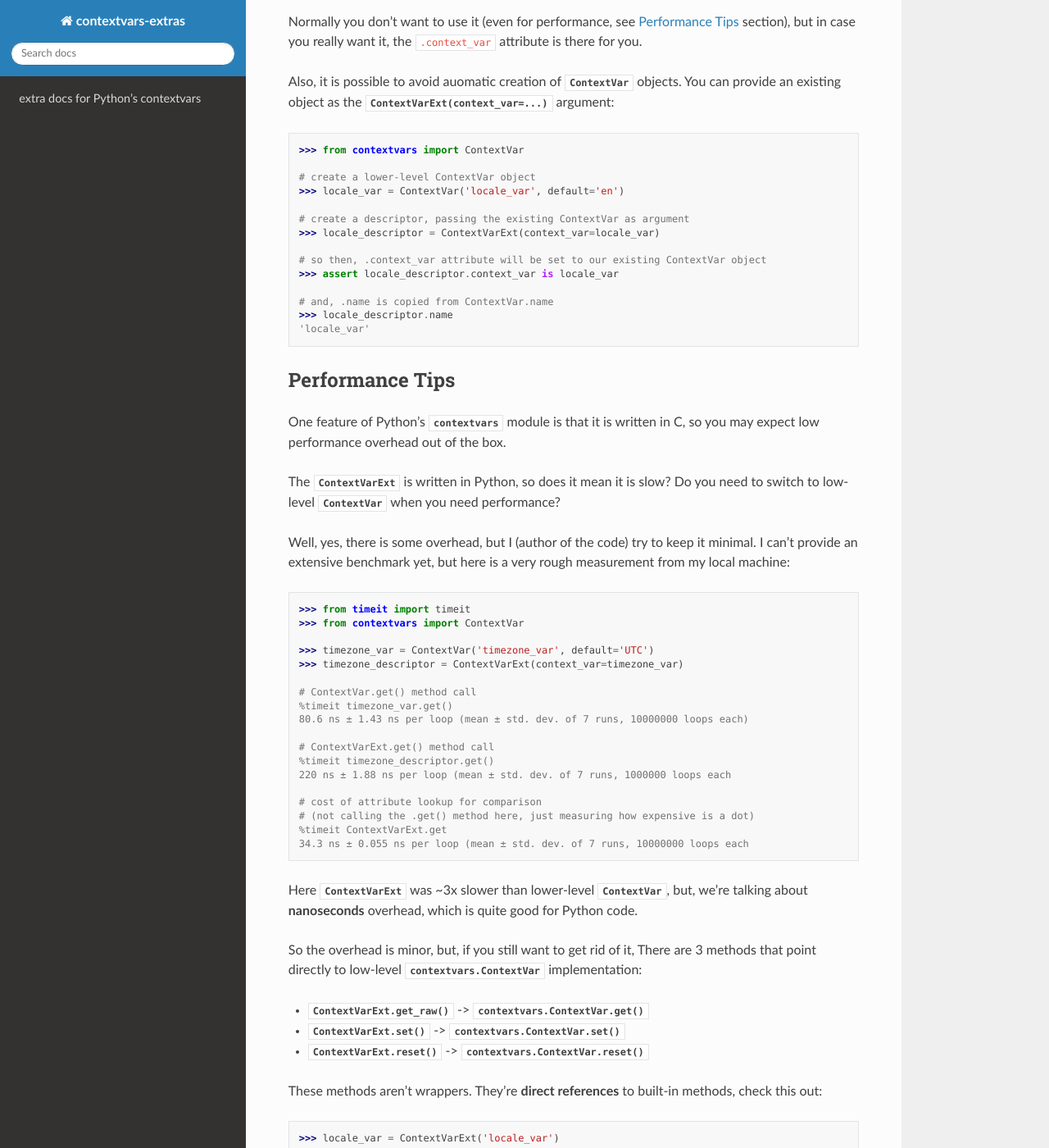
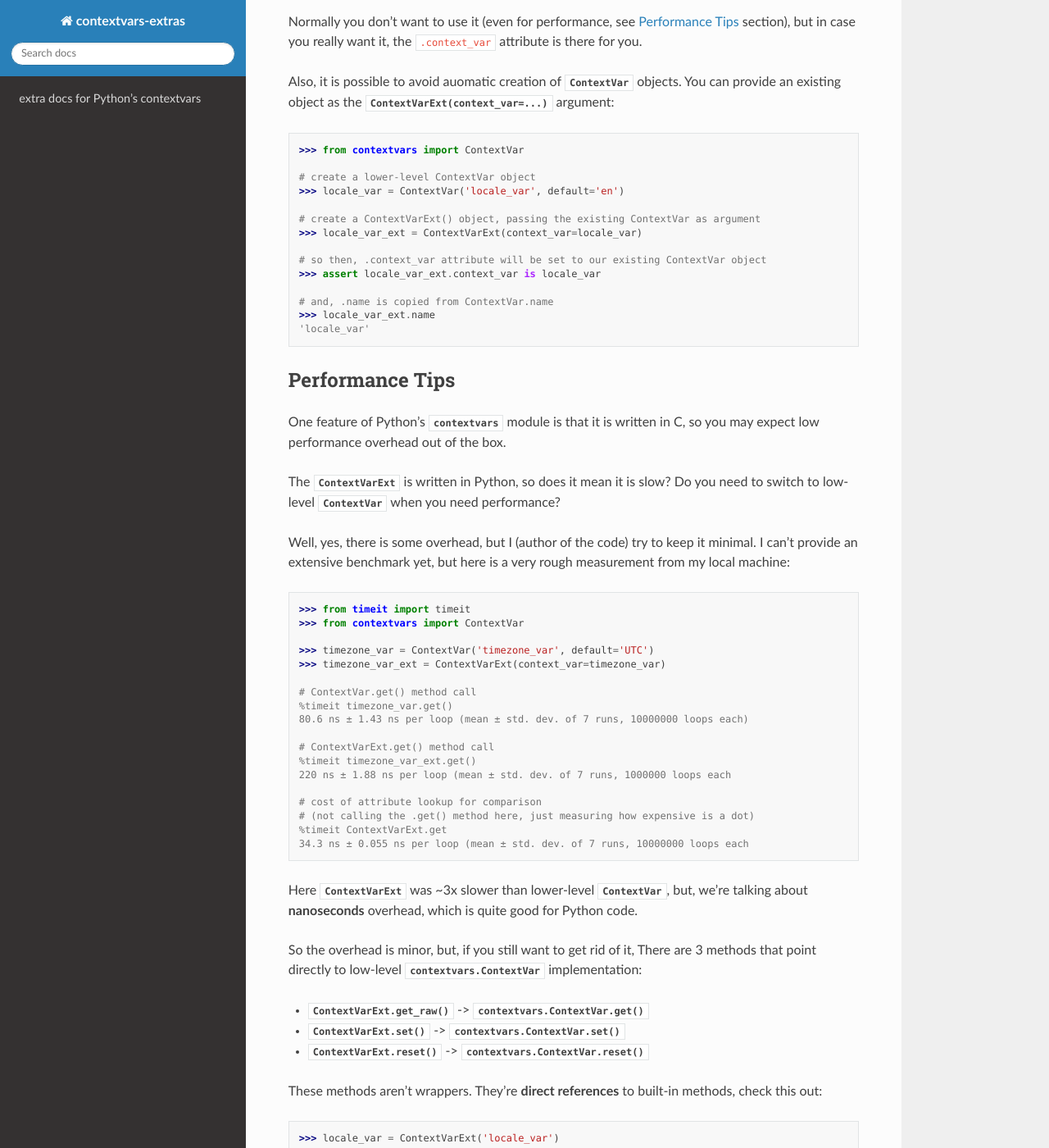
Before and after one commit to vdmit11/contextvars-registry, a Sphinx documentation site: the page built from docs/contextvars_extras.context_var_ext.rst, in a window 1280 px wide and 1400 px high, scrolled down 3941 px. Shown: the whole window at 82% size. Built offline with Sphinx 7.4.7 and the Read the Docs theme 2.0.0, drawn with Linux system fonts in a browser that asks for light colours.

Commit message:
get rid of "descriptor" leftovers in ContextVarExt documentation

```diff
--- a/docs/contextvars_extras.context_var_ext.rst
+++ b/docs/contextvars_extras.context_var_ext.rst
@@ -206,14 +206,14 @@ You can provide an existing object as the :class:`ContextVarExt(context_var=...)
   # create a lower-level ContextVar object
   >>> locale_var = ContextVar('locale_var', default='en')
 
-  # create a descriptor, passing the existing ContextVar as argument
-  >>> locale_descriptor = ContextVarExt(context_var=locale_var)
+  # create a ContextVarExt() object, passing the existing ContextVar as argument
+  >>> locale_var_ext = ContextVarExt(context_var=locale_var)
 
   # so then, .context_var attribute will be set to our existing ContextVar object
-  >>> assert locale_descriptor.context_var is locale_var
+  >>> assert locale_var_ext.context_var is locale_var
 
   # and, .name is copied from ContextVar.name
-  >>> locale_descriptor.name
+  >>> locale_var_ext.name
   'locale_var'
 
 
@@ -233,14 +233,14 @@ I can't provide an extensive benchmark yet, but here is a very rough measurement
   >>> from contextvars import ContextVar
 
   >>> timezone_var = ContextVar('timezone_var', default='UTC')
-  >>> timezone_descriptor = ContextVarExt(context_var=timezone_var)
+  >>> timezone_var_ext = ContextVarExt(context_var=timezone_var)
 
   # ContextVar.get() method call
   %timeit timezone_var.get()
   80.6 ns ± 1.43 ns per loop (mean ± std. dev. of 7 runs, 10000000 loops each)
 
   # ContextVarExt.get() method call
-  %timeit timezone_descriptor.get()
+  %timeit timezone_var_ext.get()
   220 ns ± 1.88 ns per loop (mean ± std. dev. of 7 runs, 1000000 loops each
 
   # cost of attribute lookup for comparison
```
